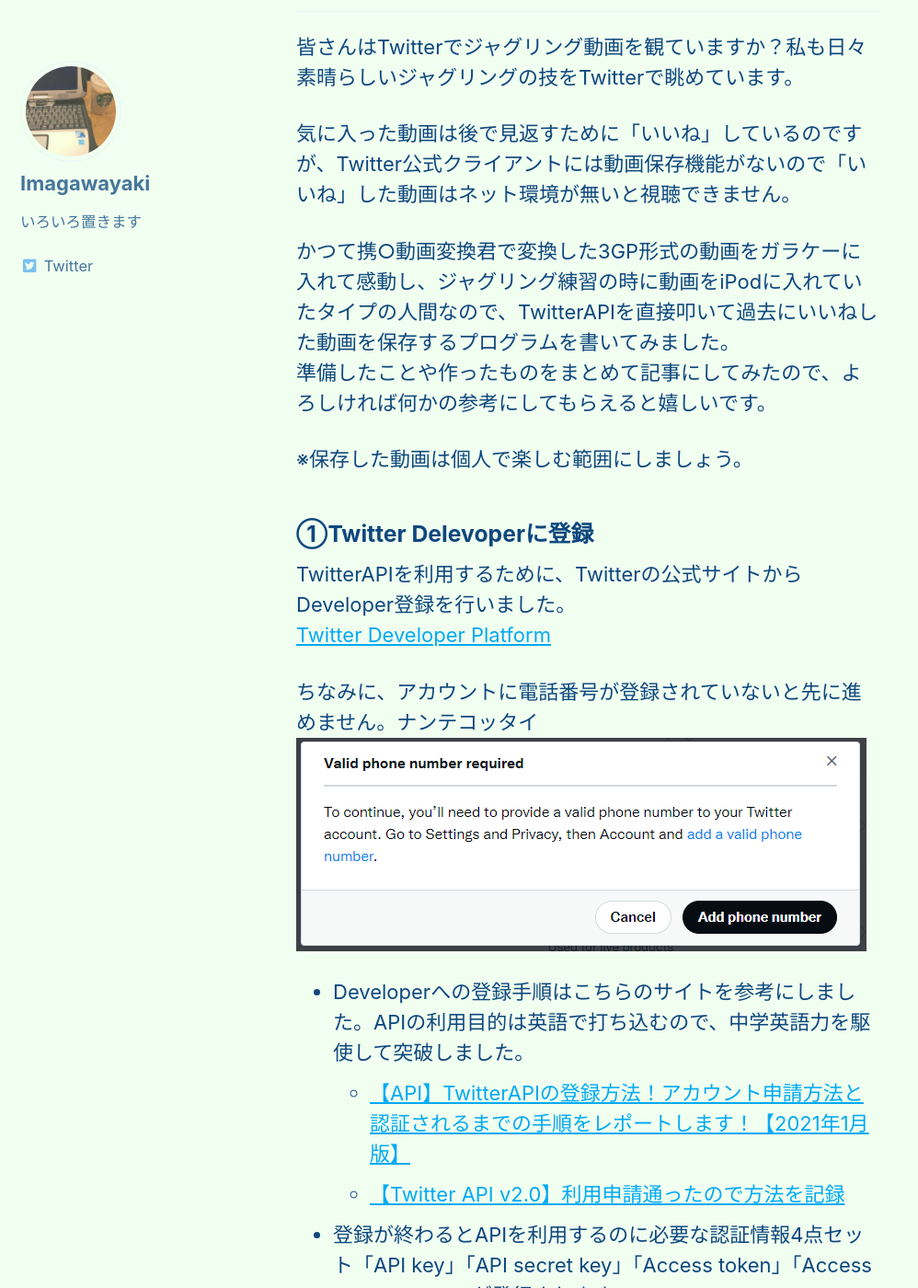
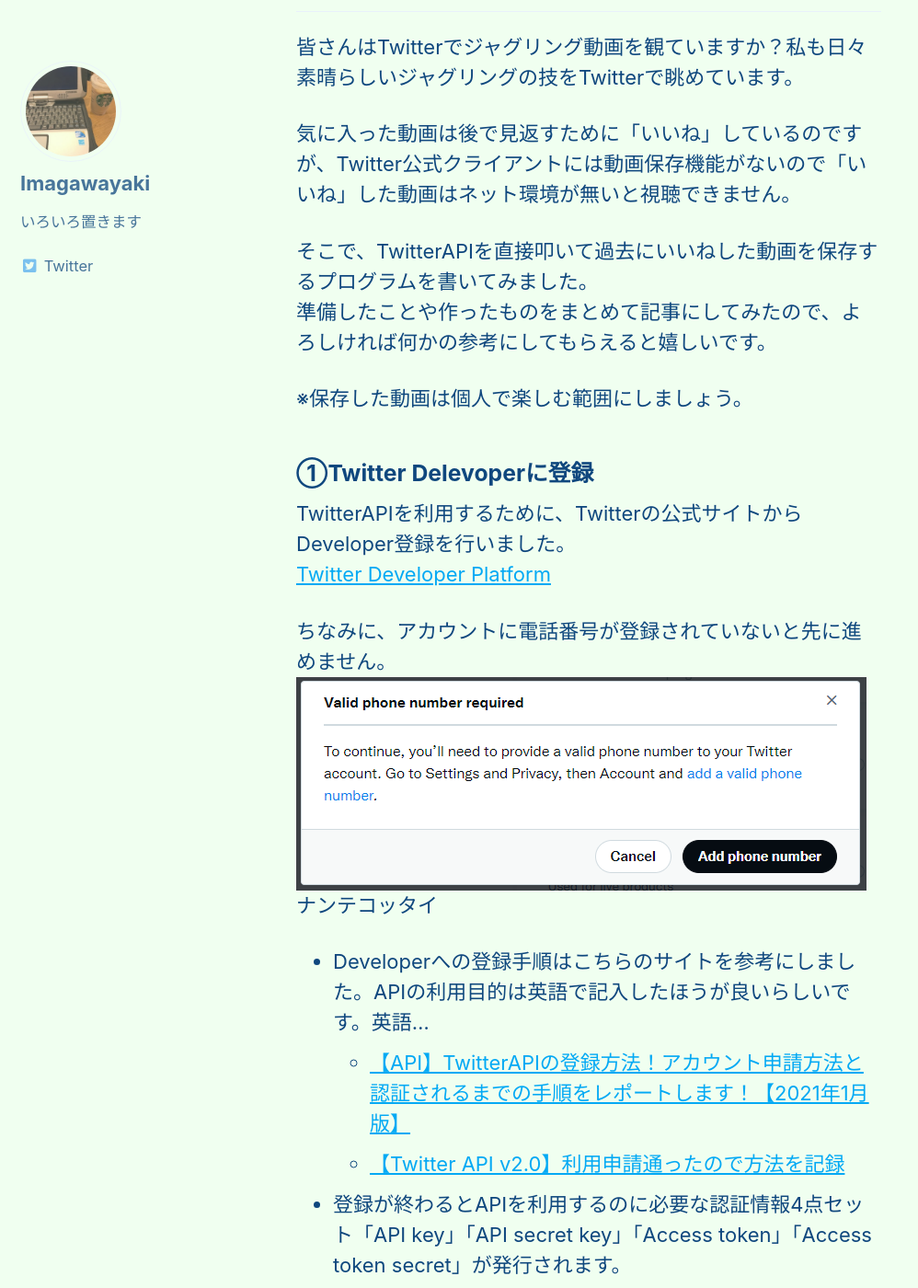
Before and after one commit to mono-oki/goya, a Jekyll site: the page built from _posts/2021-12-10-twitter-movie.md, in a window 1280 px wide and 1400 px high, scrolled down 433 px. Shown: the whole window at 92% size, without its empty margins (0-998 px from the left). Built offline with Jekyll 4.4.1, drawn with Linux system fonts in a browser that asks for light colours; cached includes are drawn as plain includes; some of the changed text lies outside the part shown.

Commit message:
fix posts

````diff
--- a/_posts/2021-12-10-twitter-movie.md
+++ b/_posts/2021-12-10-twitter-movie.md
@@ -13,7 +13,7 @@ title         : "Twitterでいいねした動画を保存しよう！"
 
 気に入った動画は後で見返すために「いいね」しているのですが、Twitter公式クライアントには動画保存機能がないので「いいね」した動画はネット環境が無いと視聴できません。
 
-かつて携○動画変換君で変換した3GP形式の動画をガラケーに入れて感動し、ジャグリング練習の時に動画をiPodに入れていたタイプの人間なので、TwitterAPIを直接叩いて過去にいいねした動画を保存するプログラムを書いてみました。
+そこで、TwitterAPIを直接叩いて過去にいいねした動画を保存するプログラムを書いてみました。
 準備したことや作ったものをまとめて記事にしてみたので、よろしければ何かの参考にしてもらえると嬉しいです。
 
 ※保存した動画は個人で楽しむ範囲にしましょう。
@@ -22,19 +22,20 @@ title         : "Twitterでいいねした動画を保存しよう！"
 TwitterAPIを利用するために、Twitterの公式サイトからDeveloper登録を行いました。
 [Twitter Developer Platform](https://developer.twitter.com/){:target="_blank"}
 
-ちなみに、アカウントに電話番号が登録されていないと先に進めません。ナンテコッタイ
+ちなみに、アカウントに電話番号が登録されていないと先に進めません。
 ![]({{site.baseurl}}/assets/img/posts_image/2021-12-10-001/2021-12-10-001.png)
+ナンテコッタイ
 
-* Developerへの登録手順はこちらのサイトを参考にしました。APIの利用目的は英語で打ち込むので、中学英語力を駆使して突破しました。
+* Developerへの登録手順はこちらのサイトを参考にしました。APIの利用目的は英語で記入したほうが良いらしいです。英語…
   * [【API】TwitterAPIの登録方法！アカウント申請方法と認証されるまでの手順をレポートします！【2021年1月版】](https://correct-log.com/how_to_get_twitter_api/){:target="_blank"}
   * [【Twitter API v2.0】利用申請通ったので方法を記録](https://qiita.com/ume-san/items/c32e5378e66cd888758c){:target="_blank"}
 * 登録が終わるとAPIを利用するのに必要な認証情報4点セット「API key」「API secret key」「Access token」「Access token secret」が発行されます。
   * この4点セットは絶対に他の人に漏れないよう厳重に管理する必要があります。
-  * 登録完了後こんな画面が表示されるので、記載されている情報をすぐにメモしておきました。
+  * 登録完了後こんな画面が表示されます。すぐにメモしておきました。
 ![]({{site.baseurl}}/assets/img/posts_image/2021-12-10-001/2021-12-10-002.png)
 
 ### ②Node.jsのインストール
-小学生の頃マウスポインタを画像が追いかける系のホームページが大好きだった人間なので、JavaScriptで書くことにしました。
+なんとなく、JavaScriptで書くことにしました。
 
 * JavaScriptを動かすエンジンとして「Node.js」を使います。公式ページからインストーラをダウンロードできます。
 [Node.js](https://nodejs.org/ja/){:target="_blank"}
@@ -50,7 +51,7 @@ $ npm -v
 ※↑は筆者の環境です。
 
 ### ③コードを書く
-書きました。動けばいいやの精神なので、書きっぷりはご容赦のほどを、、
+書きました。エイヤで動けばいいやの精神なので、ほざけたコードに見えたらスミマセン、、
 ```javascript
 const fs = require('fs');
 const rp = require('request-promise');
@@ -153,11 +154,11 @@ $ node app.js
 ※ファイル名が「app.js」の場合
 
 実行すると、ソースファイルが置かれているディレクトリ内に動画が保存されます。
+![]({{site.baseurl}}/assets/img/posts_image/2021-12-10-001/2021-12-10-003.jpg)
 サイズ違いで1つの動画につき3種類くらい保存されるみたいですね。
-![]({{site.baseurl}}/assets/img/posts_image/2021-12-10-001/2021-12-10-003.jpg)
 
 ## おわりに
 デビルスティックが当たっても壊れなさそうなパソコンで動かしてみました。
-
-これで練習中も安心　やったね！
 ![]({{site.baseurl}}/assets/img/posts_image/2021-12-10-001/2021-12-10-004.jpg)
+つよそうですね。
+これで練習中も安心！
````
